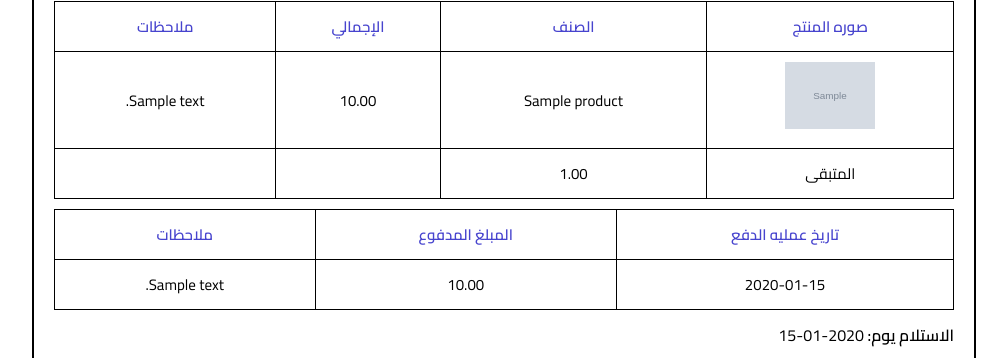
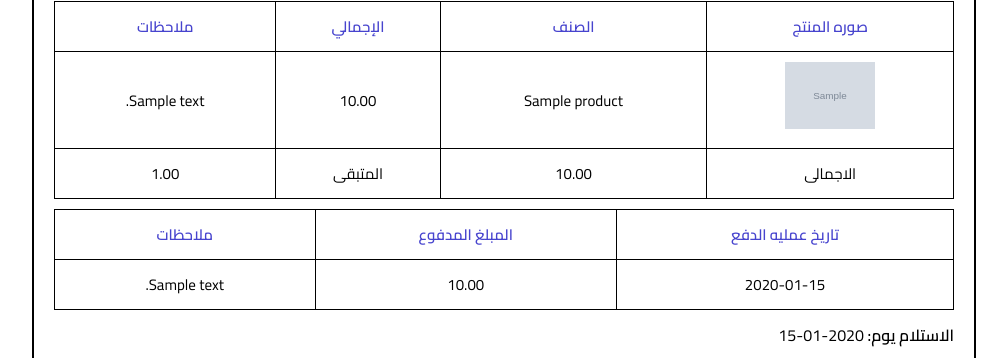
Before and after one commit to ElcommanDo/Toskana, a Django app: page /contract-template/1/ in a window 1280 px wide. Shown: the part 751-1109 px from the top of the page, without its empty margins (136-1143 px from the left). Run offline with Django 5.2, Linux system fonts and the light colour scheme; a user stored in the database is signed in; tables that the repository leaves empty hold one stand-in row (values such as "Sample post"); grey boxes marked "Sample" are stand-in pictures.

Commit message:
Update contract_template.html

```diff
--- a/templates/contract_template.html
+++ b/templates/contract_template.html
@@ -359,9 +359,11 @@
         </tr>
       {% endfor %}
         <tr>
+          <td>الاجمالى </td>
+          <td>{{contract.contract_total}}</td>
           <td>المتبقى </td>
           <td>{{contract.remain}}</td>
-          <td></td>
+
         </tr>
 
       </tbody>
```
